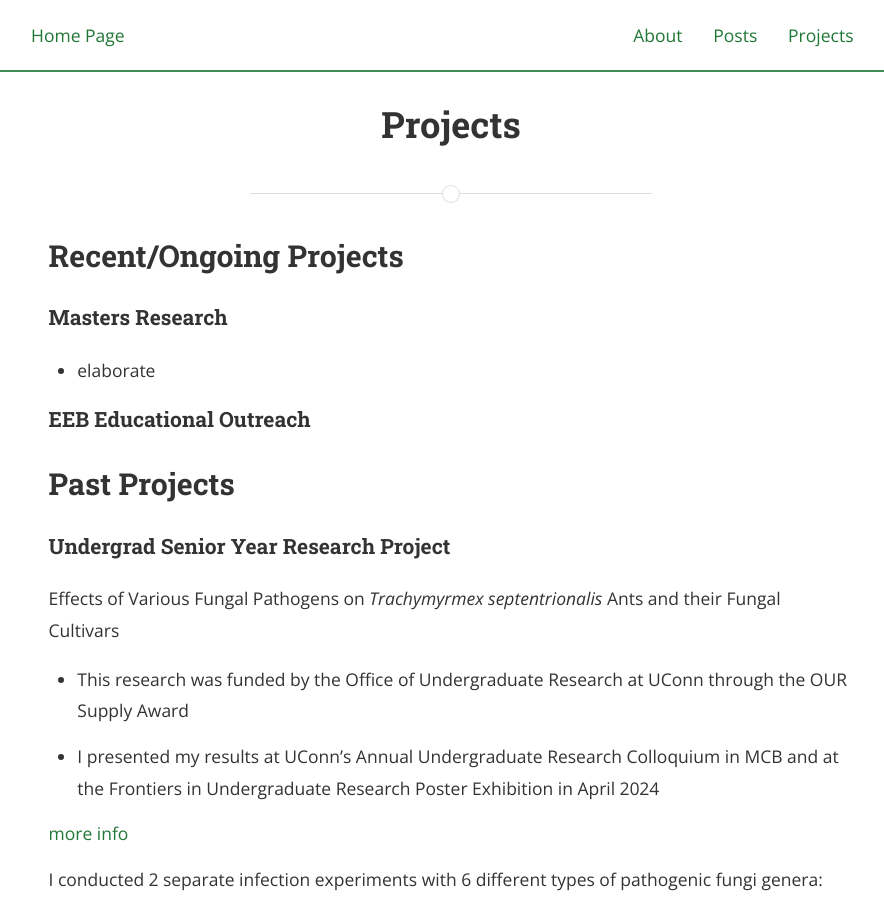
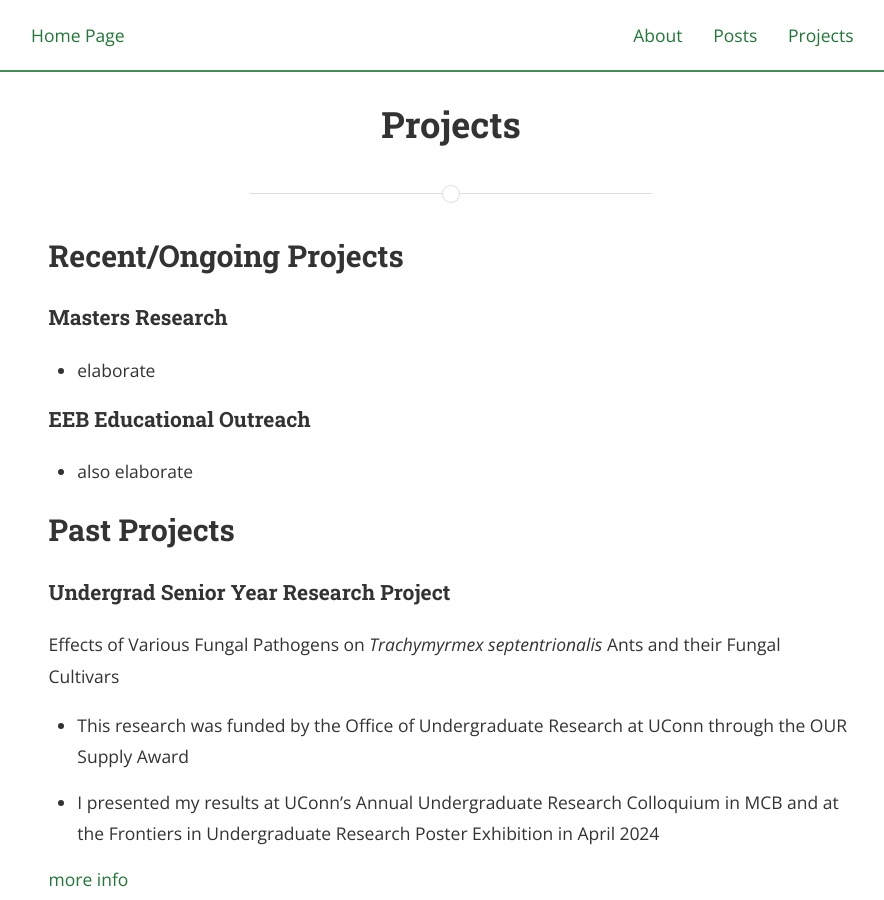
Before and after one commit to cappy-pugliese/cappy-pugliese-website, a Jekyll site: the page built from centrarium-master-clone/pages/projects.md, in a window 1280 px wide and 900 px high. Shown: the whole window, without its empty margins (189-1073 px from the left). Built offline with Jekyll 4.4.1, drawn with Linux system fonts in a browser that asks for light colours; nearby versions of some CDN libraries.

Commit message:
lot of organizing and deleting of unnecessary files

```diff
--- a/centrarium-master-clone/_includes/head.html
+++ b/centrarium-master-clone/_includes/head.html
@@ -4,8 +4,6 @@
   <meta name="viewport" content="width=device-width, initial-scale=1">
 
   <title>{% if page.title %}{{ page.title }}{% else %}{{ site.title }}{% endif %}</title>
-  <link rel="icon" type="image/dna-icon" href="/assets/images/dna-solid.svg">
-
   {% if site.name %}
   <meta name="author" content="{{ site.name }}">
   <meta name="copyright" content="&copy; {{ site.name }} {{ site.time | date: '%Y' }}">
--- a/centrarium-master-clone/_layouts/about-layout.html
+++ b/centrarium-master-clone/_layouts/about-layout.html
@@ -22,7 +22,7 @@ main_nav: true
 	<div class="grid-container">
 
 		<div class="grid-item">
-		<img src="/assets/profile-photo.jpg" alt="image of Cappy Pugliese">
+		<img src="/assets/images/profile-photo.jpg" alt="image of Cappy Pugliese">
 		</div>
 
 		<div class="grid-item">
--- a/centrarium-master-clone/pages/projects.md
+++ b/centrarium-master-clone/pages/projects.md
@@ -10,6 +10,7 @@ main_nav: true
 - elaborate
 
 #### EEB Educational Outreach
+- also elaborate
 
 ## Past Projects
 #### Undergrad Senior Year Research Project
```
Also changed, not shown: centrarium-master-clone/README.md (deleted), centrarium-master-clone/assets/images/dna-solid.svg (renamed from centrarium-master-clone/assets/dna-solid.svg), centrarium-master-clone/assets/images/profile-photo.jpg (renamed from centrarium-master-clone/assets/profile-photo1.jpg), centrarium-master-clone/assets/logo.png (deleted), centrarium-master-clone/assets/profile-photo.jpg (deleted), 1 other file.
